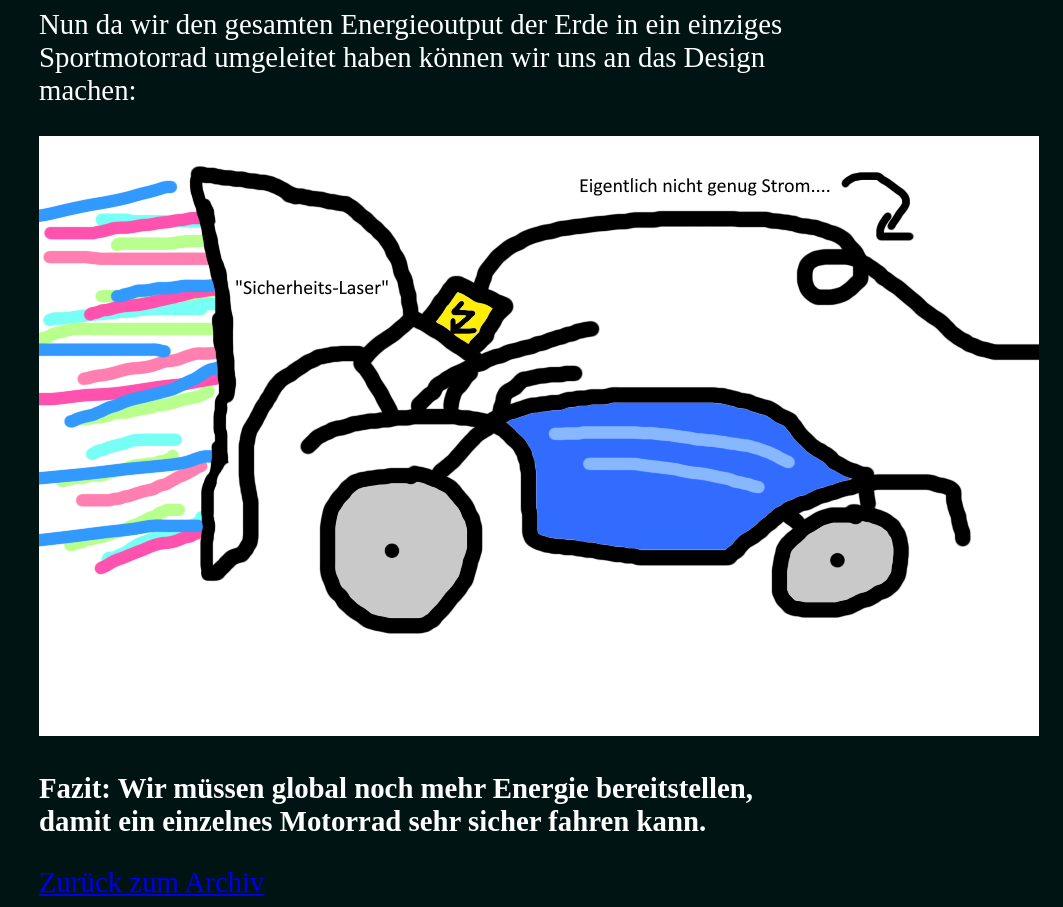
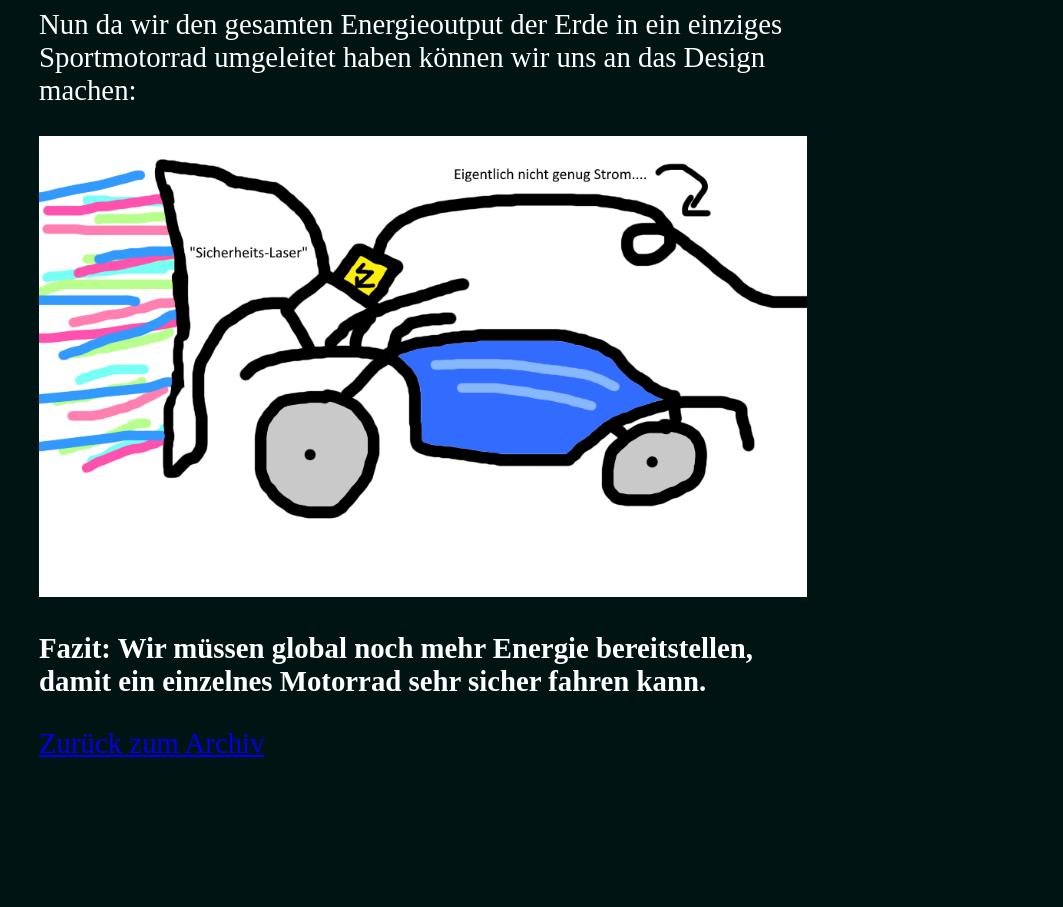
Before and after one commit to henrikh194/Main-Street, a plain HTML site: page articles/290420265.html in a window 1280 px wide. Shown: the part 3580-4487 px from the top of the page, without its empty margins (217-1280 px from the left). After the commit the page ends 4348 px from the top, so only its background shows below. Drawn offline with Linux system fonts and the light colour scheme.

Commit message:
fixed width of image

```diff
--- a/articles/290420265.html
+++ b/articles/290420265.html
@@ -18,7 +18,7 @@
         Wenn wir jetzt die Fläche erhöhen möchten, sagen wir auf entspannte 2,5 x 2,5 Meter, also 6.250.000 mm<sup>2</sup> (2,5x2,5(m<sup>2</sup>)x1000000(=> mm<sup>2</sup>)). Das ist ein Faktor von 6,25 Millionen, das heißt wir benötigen 6,25 Millionen mal mehr Leistung um mit 4,5 Metern pro Sekunde unseren Basalt verdampfen zu lassen. Das wären dann 23,4 kW x 6.250.000 = 146.250.000 kW. Das sind dann chillige 146,25 Gigawatt. Zum Vergleich das gesamte deutsche Stromnetz hat eine Leistung von <a href="https://www.bdew.de/service/daten-und-grafiken/stromerzeugung-installierte-leistung/#:~:text=Installierte%20Leistung%20der%20Stromerzeugung%20in%20Deutschland.%20Stromerzeugungsanlagen,Stromerzeugungsanlagen%20in%20Deutschland%20ist%20im%20Zuge%20der">264 Gigawatt(Stand: 2024)</a> .</p>
         <p>ABER; Das setzt voraus, dass wir nur mit läppischen 16 km/h herumdüsen. Eine BMW S 1000 RR hat laut Hersteller eine Höchstgeschwindigkeit von <a href="https://www.bmw-motorrad.de/de/models/sport/s1000rr/technicaldata.html#/section-technische-daten">303 km/h</a>. Sagen wir nur zur Sicherheit wir rechnen mit 350 km/h für den Fall, dass die gesamte Dampffläche von einem Material eingenommen wird, dass schlimmer als Basalt zu verdampfen ist. Das ergibt nochmal einen Faktor von etwa 22 (350/16). Also haben wir einen Energiebedarf von 146 GW x 22 = 3.212 GW oder auch 3,2 Terawatt. <a href="https://en.wikipedia.org/wiki/Electric_energy_consumption">2022 hat die Welt ingesamt 24.398 Terawattstunden benötigt</a> um hier einmal den Durchschnitt auszurechnen müssen wir durch die Tage und Stunden teilen: 24.398/365/24 = 2,78 = 2,8 Terawatt Durchschnittsbedarf.</p>
         <p>Nun da wir den gesamten Energieoutput der Erde in ein einziges Sportmotorrad umgeleitet haben können wir uns an das Design machen:</p>
-        <img src="../img_resources/29042026_10.png" alt="Ein 'sicheres' Motorrad">
+        <img src="../img_resources/29042026_10.png" alt="Ein 'sicheres' Motorrad" style="max-width: 100%; height: auto;">
         <p><b>Fazit: Wir müssen global noch mehr Energie bereitstellen, damit ein einzelnes Motorrad sehr sicher fahren kann.</b></p>
         <a href="../archive.html">Zurück zum Archiv</a>
     </body>
```
